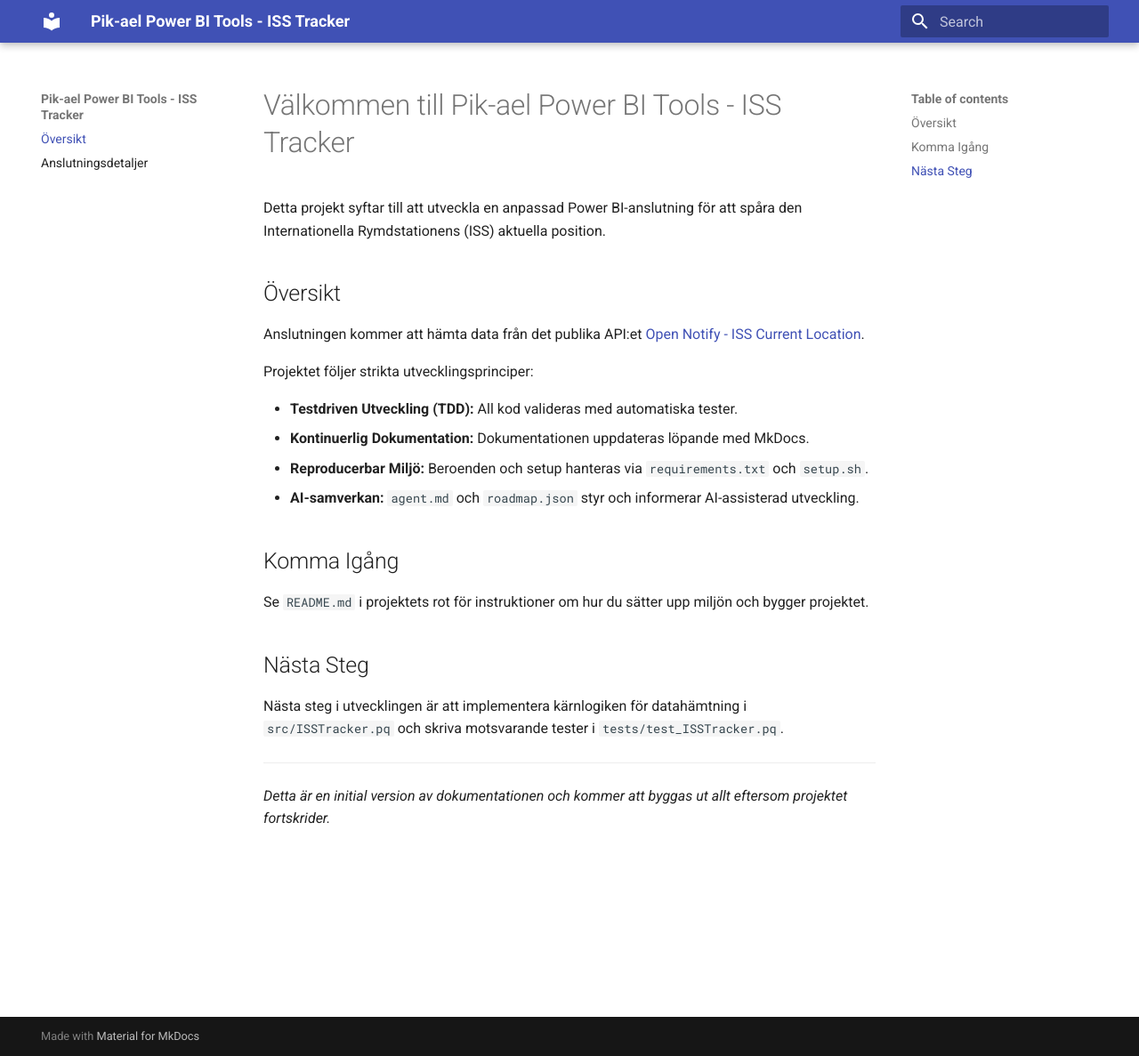
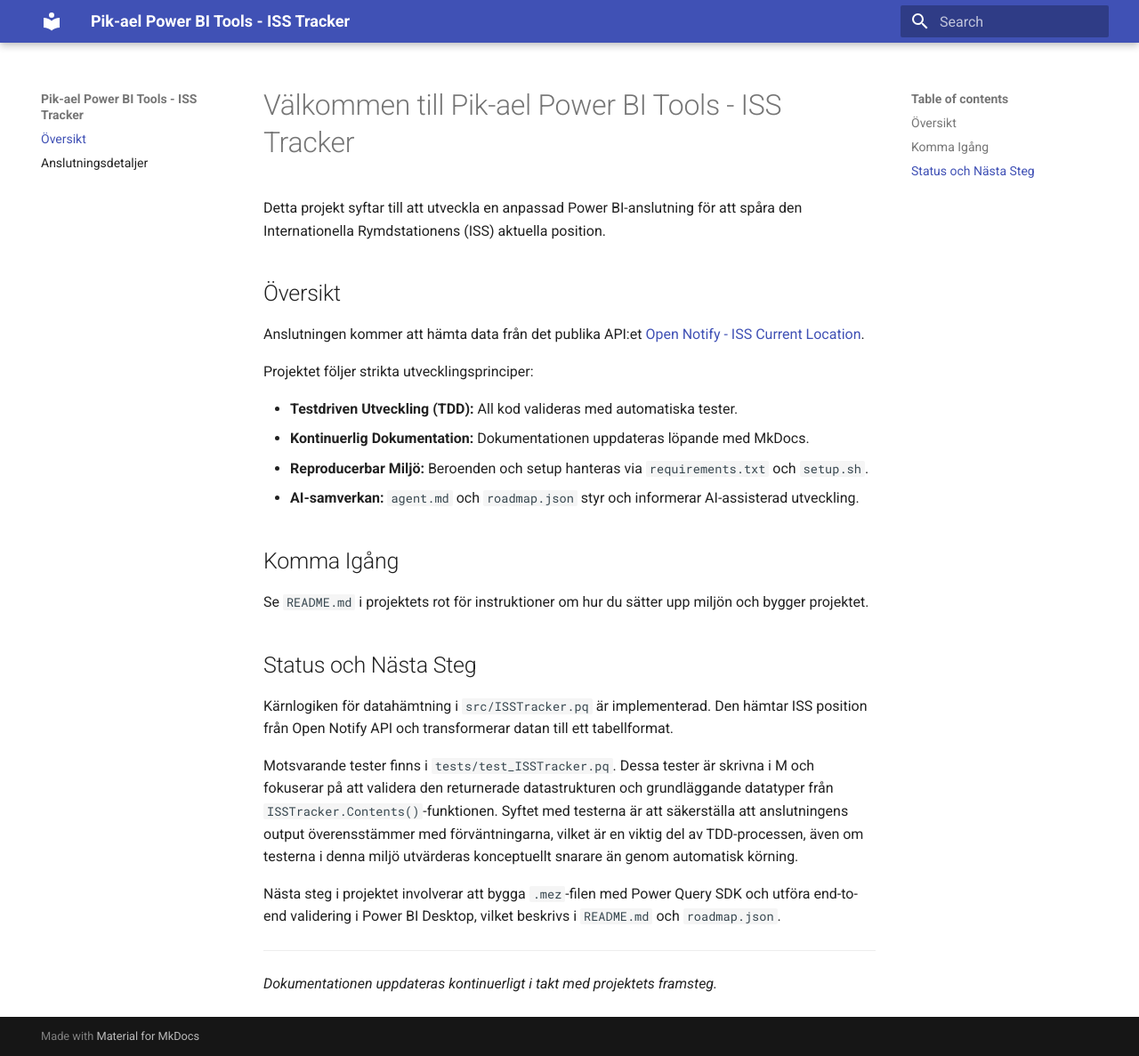
Before and after one commit to Caripson/Pik-ael, an MkDocs documentation site: the page built from docs/index.md, in a window 1280 px wide and 1187 px high. Shown: the whole window at 89% size. Built offline with MkDocs 1.6.1 and Material for MkDocs 9.7.7, drawn with Linux system fonts in a browser that asks for light colours.

Commit message:
Refine tests, update docs and agent.md
- Removed outdated placeholder test in `tests/test_ISSTracker.pq`.
- Enhanced `TestActualDataStructure` in `tests/test_ISSTracker.pq` with more robust checks for column names, data types, and improved comments.
- Updated `docs/index.md` to reflect current project status and test strategy.
- Updated `agent.md` to detail the work performed, confirm the status of build prerequisites, and provide clear instructions for the next developer/agent regarding building and validating the connector.

```diff
--- a/docs/index.md
+++ b/docs/index.md
@@ -17,9 +17,13 @@ Projektet följer strikta utvecklingsprinciper:
 
 Se `README.md` i projektets rot för instruktioner om hur du sätter upp miljön och bygger projektet.
 
-## Nästa Steg
+## Status och Nästa Steg
 
-Nästa steg i utvecklingen är att implementera kärnlogiken för datahämtning i `src/ISSTracker.pq` och skriva motsvarande tester i `tests/test_ISSTracker.pq`.
+Kärnlogiken för datahämtning i `src/ISSTracker.pq` är implementerad. Den hämtar ISS position från Open Notify API och transformerar datan till ett tabellformat.
+
+Motsvarande tester finns i `tests/test_ISSTracker.pq`. Dessa tester är skrivna i M och fokuserar på att validera den returnerade datastrukturen och grundläggande datatyper från `ISSTracker.Contents()`-funktionen. Syftet med testerna är att säkerställa att anslutningens output överensstämmer med förväntningarna, vilket är en viktig del av TDD-processen, även om testerna i denna miljö utvärderas konceptuellt snarare än genom automatisk körning.
+
+Nästa steg i projektet involverar att bygga `.mez`-filen med Power Query SDK och utföra end-to-end validering i Power BI Desktop, vilket beskrivs i `README.md` och `roadmap.json`.
 
 ---
-*Detta är en initial version av dokumentationen och kommer att byggas ut allt eftersom projektet fortskrider.*
+*Dokumentationen uppdateras kontinuerligt i takt med projektets framsteg.*
```
Also changed, not shown: agent.md (+28 -30 lines), 1 other file.
